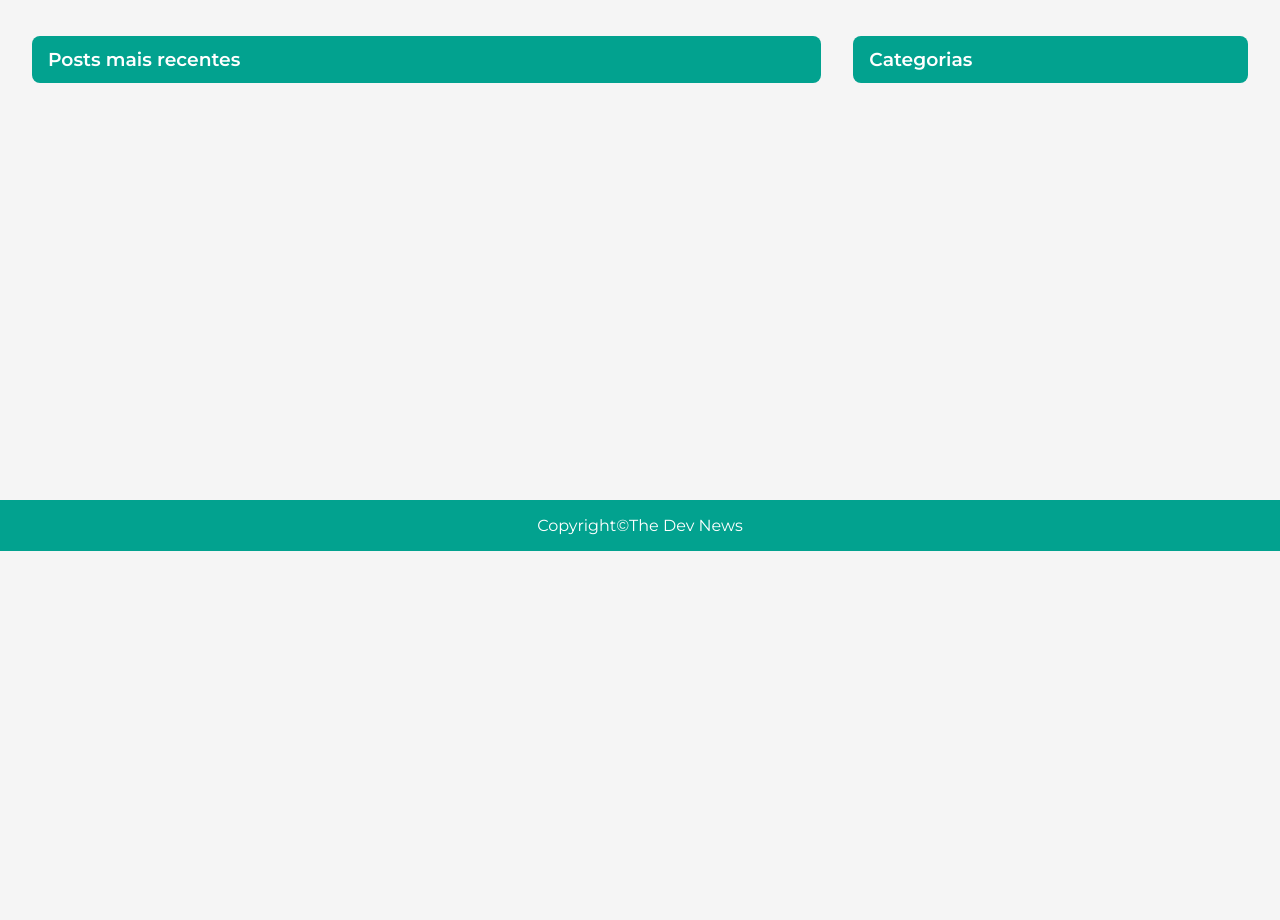
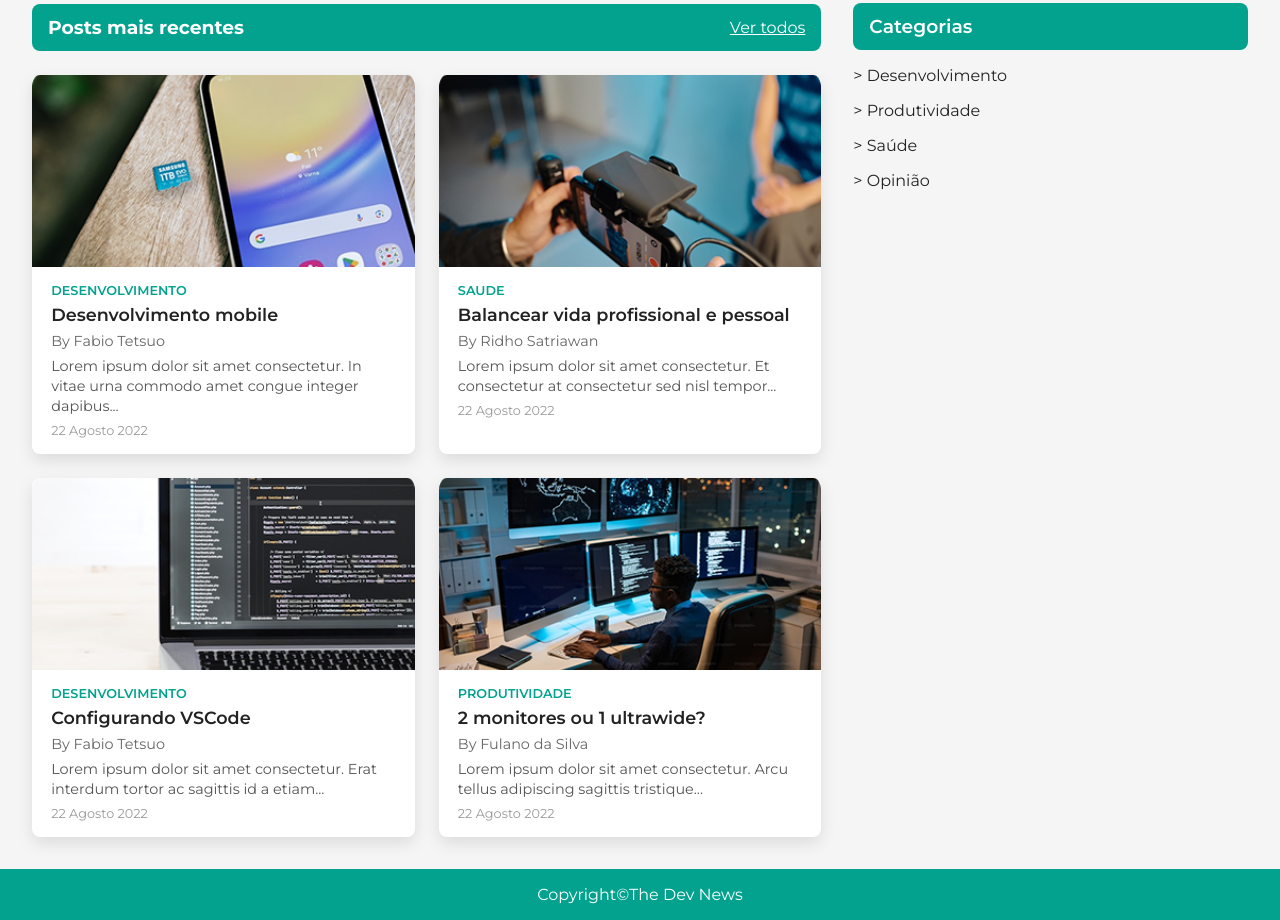
Before and after one commit to LettyRogere/RID141801_Desafio02, a plain HTML site: page index.html in a window 1280 px wide. Shown: the part 574-1494 px from the top of the page. Before the commit the page ends 1125 px from the top, so only its background shows below. Drawn offline with Linux system fonts and the light colour scheme.

Commit message:
Versão fial

```diff
--- a/index.html
+++ b/index.html
@@ -15,7 +15,8 @@
     </div>
   </header>
 
-  <main>
+  <main class="layout">
+    <div class="col-left">
       <section class="hero-section">
         <article class="featured-post">
           <img src="assets/opiniao.jpg" alt="cidade">
@@ -25,7 +26,65 @@
             <p class="autor">By Fabio Tetsuo</p>
           </div>
         </article>
+      </section>
 
+      <section class="posts-section">
+        <article class="recent-posts">
+          <div class="posts-header">
+            <h3>Posts mais recentes</h3>
+            <a href="#" class="ver-todos">Ver todos</a>
+          </div>
+
+          <div class="posts-grid">
+            <div class="post-card">
+              <img src="./assets/post_1.png" alt="Post 1">
+              <div class="post-content">
+                <p class="categoria desenvolvimento">desenvolvimento</p>
+                <h4>Desenvolvimento mobile</h4>
+                <p class="autor">By Fabio Tetsuo</p>
+                <p class="descricao">Lorem ipsum dolor sit amet consectetur. In vitae urna commodo amet congue integer dapibus...</p>
+                <p class="data">22 Agosto 2022</p>
+              </div>
+            </div>
+
+            <div class="post-card">
+              <img src="./assets/post_2.png" alt="Post 2">
+              <div class="post-content">
+                <p class="categoria saude">saude</p>
+                <h4>Balancear vida profissional e pessoal</h4>
+                <p class="autor">By Ridho Satriawan</p>
+                <p class="descricao">Lorem ipsum dolor sit amet consectetur. Et consectetur at consectetur sed nisl tempor...</p>
+                <p class="data">22 Agosto 2022</p>
+              </div>
+            </div>
+
+            <div class="post-card">
+              <img src="./assets/post_3.png" alt="Post 3">
+              <div class="post-content">
+                <p class="categoria desenvolvimento">desenvolvimento</p>
+                <h4>Configurando VSCode</h4>
+                <p class="autor">By Fabio Tetsuo</p>
+                <p class="descricao">Lorem ipsum dolor sit amet consectetur. Erat interdum tortor ac sagittis id a etiam...</p>
+                <p class="data">22 Agosto 2022</p>
+              </div>
+            </div>
+
+            <div class="post-card">
+              <img src="./assets/post_4.png" alt="Post 4">
+              <div class="post-content">
+                <p class="categoria produtividade">produtividade</p>
+                <h4>2 monitores ou 1 ultrawide?</h4>
+                <p class="autor">By Fulano da Silva</p>
+                <p class="descricao">Lorem ipsum dolor sit amet consectetur. Arcu tellus adipiscing sagittis tristique...</p>
+                <p class="data">22 Agosto 2022</p>
+              </div>
+            </div>
+          </div>
+        </article>
+      </section>
+    </div>
+
+    <div class="col-right">
       <aside class="sidebar">
         <h3 class="sidebar-title">Posts populares</h3>
         <ul class="popular-list">
@@ -52,20 +111,17 @@
           </li>
         </ul>
       </aside>
-    </section>
-
-<section class="posts-section">
-<article class="featured-post">
-  <h3 class="sidebar-title">Posts mais recentes</h3>
-</article>
 
       <aside class="sidebar">
         <h3 class="sidebar-title">Categorias</h3>
-
+        <ul class="category-list">
+          <li><a href="#">> Desenvolvimento</a></li>
+          <li><a href="#">> Produtividade</a></li>
+          <li><a href="#">> Saúde</a></li>
+          <li><a href="#">> Opinião</a></li>
+        </ul>
       </aside>
-
-</section>
-
+    </div>
   </main>
 
   <footer>
@@ -73,5 +129,4 @@
   </footer>
 
 </body>
-
 </html>
--- a/style.css
+++ b/style.css
@@ -5,10 +5,6 @@
   padding: 0;
   box-sizing: border-box;
   font-family: "Montserrat", sans-serif;
-}
-
-html {
-    font-size: 16px;
 }
 
 body {
@@ -22,24 +18,29 @@ body {
 }
 
 .logo {
-    color: #FFFFFF;
+  color: #fff;
   font-size: 1.75rem;
   font-weight: 700;
 }
 
-.hero-section, .posts-section {
-    display: flex;
-    justify-content: space-between;
-    align-items: stretch;
+.layout {
+  display: grid;
+  grid-template-columns: 2fr 1fr;
   gap: 2rem;
-    padding: 2rem;
   max-width: 90rem;
   margin: 0 auto;
+  padding: 2rem;
+  align-items: start;
+}
+
+.col-left, .col-right {
+  display: flex;
+  flex-direction: column;
+  gap: 2rem;
 }
 
 .featured-post {
   position: relative;
-    flex: 2;
   overflow: hidden;
   height: 27rem;
 }
@@ -48,42 +49,39 @@ body {
   width: 100%;
   height: 100%;
   object-fit: cover;
-    display: block;
   border-radius: 0.5rem;
 }
 
-.featured-post .overlay {
+.overlay {
   position: absolute;
   bottom: 0;
   left: 0;
   width: 100%;
   padding: 1.87rem;
-    background: linear-gradient(to top, rgba(0, 0, 0, 0.8), transparent);
-    color: white;
-
+  background: linear-gradient(to top, rgba(0,0,0,0.8), transparent);
+  color: #fff;
 }
 
-.featured-post .categoria {
+.overlay .categoria {
   font-size: 0.9rem;
   text-transform: uppercase;
   opacity: 0.8;
   margin-bottom: 0.31rem;
 }
 
-.featured-post h2 {
+.overlay h2 {
   font-size: 1.8rem;
   margin: 0;
   font-weight: 700;
 }
 
-.featured-post .autor {
+.overlay .autor {
   margin-top: 0.31rem;
   font-size: 0.9rem;
   opacity: 0.9;
 }
 
 .sidebar {
-    flex: 1;
   border-radius: 0.75rem;
   display: flex;
   flex-direction: column;
@@ -92,7 +90,7 @@ body {
 
 .sidebar-title {
   background-color: #02A28F;
-    color: #FFFFFF;
+  color: #fff;
   font-weight: 600;
   border-radius: 0.5rem;
   padding: 0.75rem 1rem;
@@ -110,8 +108,7 @@ body {
   display: flex;
   align-items: center;
   gap: 1rem;
-    box-shadow: 0 0.4rem 1rem rgba(0, 0, 0, 0.1);
-    width: 22.5;
+  box-shadow: 0 0.4rem 1rem rgba(0,0,0,0.1);
   height: 6rem;
   border-radius: 10px;
 }
@@ -126,7 +123,6 @@ body {
 .popular-item h4 {
   font-size: 1rem;
   font-weight: 600;
-    color: #222;
 }
 
 .popular-item span {
@@ -134,35 +130,122 @@ body {
   color: #666;
 }
 
-footer{
+.posts-header {
+  display: flex;
+  justify-content: space-between;
+  align-items: center;
+  background-color: #02A28F;
+  padding: 0.75rem 1rem;
+  color: #fff;
+  border-radius: 0.5rem;
+  margin-bottom: 1.5rem;
+}
+
+.posts-grid {
+  display: grid;
+  grid-template-columns: repeat(auto-fill, minmax(22rem, 1fr));
+  gap: 1.5rem;
+}
+
+.post-card {
+  background-color: #fff;
+  border-radius: 0.5rem;
+  box-shadow: 0 0.4rem 1rem rgba(0,0,0,0.1);
+  overflow: hidden;
+  display: flex;
+  flex-direction: column;
+  height: 100%;
+}
+
+.post-card img {
+  width: 100%;
+  height: 12rem;
+  object-fit: cover;
+}
+
+.post-content {
+  padding: 1rem 1.2rem;
+  display: flex;
+  flex-direction: column;
+  gap: 0.4rem;
+}
+
+.post-content .categoria {
+  font-size: 0.8rem;
+  text-transform: uppercase;
+  color: #02A28F;
+  font-weight: 600;
+}
+
+.post-content h4 {
+  font-size: 1.1rem;
+  font-weight: 600;
+  color: #222;
+}
+
+.post-content .autor {
+  font-size: 0.9rem;
+  color: #666;
+}
+
+.post-content .descricao {
+  font-size: 0.9rem;
+  color: #555;
+  line-height: 1.4;
+}
+
+.post-content .data {
+  font-size: 0.8rem;
+  color: #999;
+  margin-top: auto;
+}
+
+.category-list {
+  list-style: none;
+  display: flex;
+  flex-direction: column;
+  gap: 1rem;
+}
+
+.category-list a {
+  text-decoration: none;
+  color: #222;
+  font-weight: 500;
+  transition: color 0.3s;
+}
+
+.category-list a:hover {
+  color: #02A28F;
+}
+
+.ver-todos{
+    color: #FFFFFF;
+}
+
+footer {
   justify-content: center;
   text-align: center;
   background-color: #02A28F;
-    color: #FFFFFF;
+  color: #fff;
   padding: 1rem 1.5rem;
 }
 
-@media (max-width: 62rem) {
-
-    .hero-section {
-        flex-direction: column;
+@media (max-width: 768px) {
+  .layout {
+    grid-template-columns: 1fr;
+    padding: 1rem;
   }
 
-    .featured-post,
-    .sidebar {
-        flex: unset;
-        width: 100%;
+  .posts-grid {
+    grid-template-columns: 1fr;
+  }
+
+  .featured-post {
+    height: 20rem;
+  }
+
+  footer {
+    font-size: 0.9rem;
+    padding: 1rem;
   }
 }
-
-@media (max-width: 40rem) {
-
-    .featured-content .title {
-        font-size: 1.25rem;
-    }
-
-    .popular-item img {
-        width: 4rem;
-        height: 4rem;
-    }
-}
```
Also changed, not shown: assets/post_1.png (added), assets/post_2.png (added), assets/post_3.png (added), assets/post_4.png (added). Lines whose indentation alone changed are shown as unchanged.
